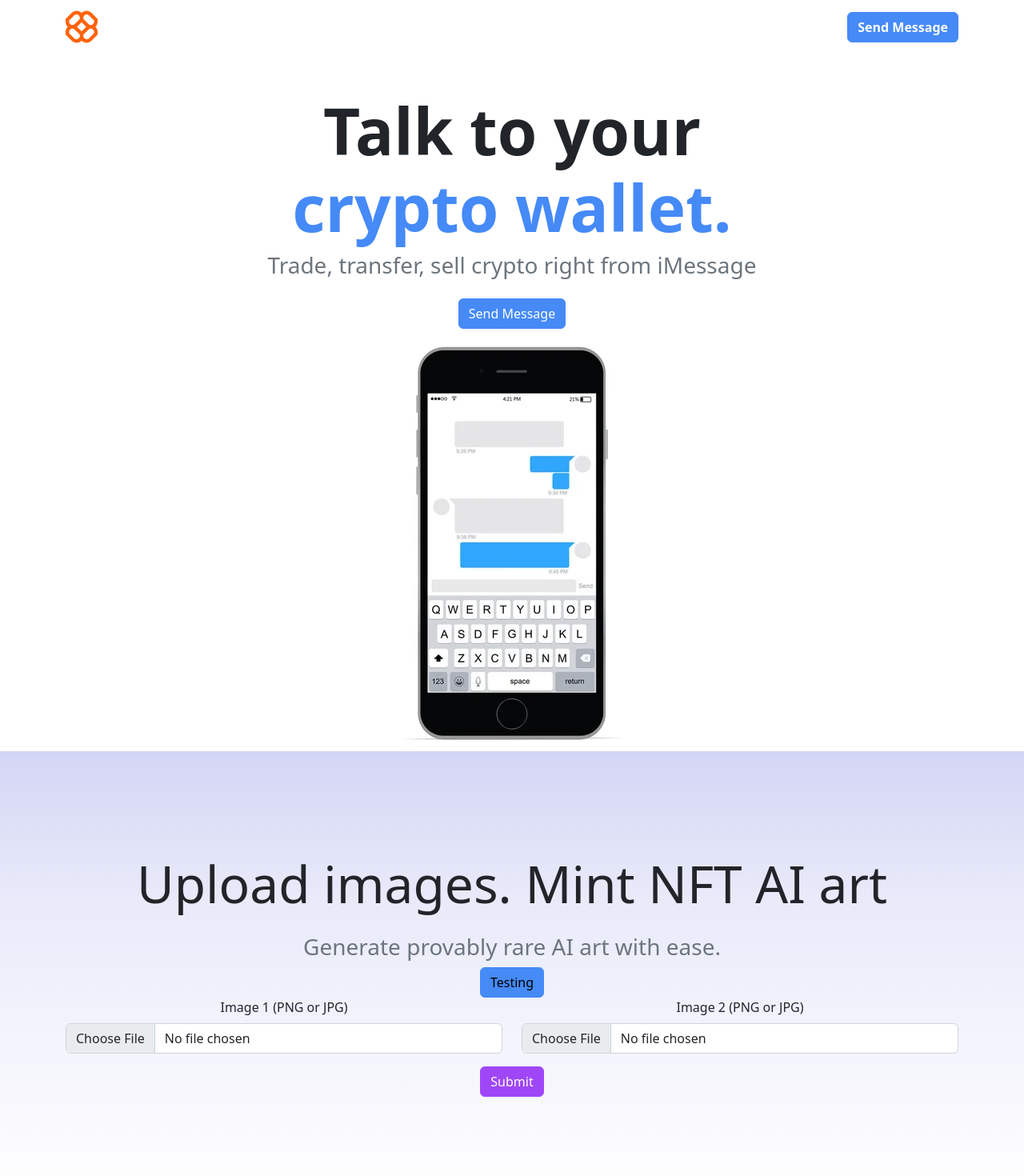
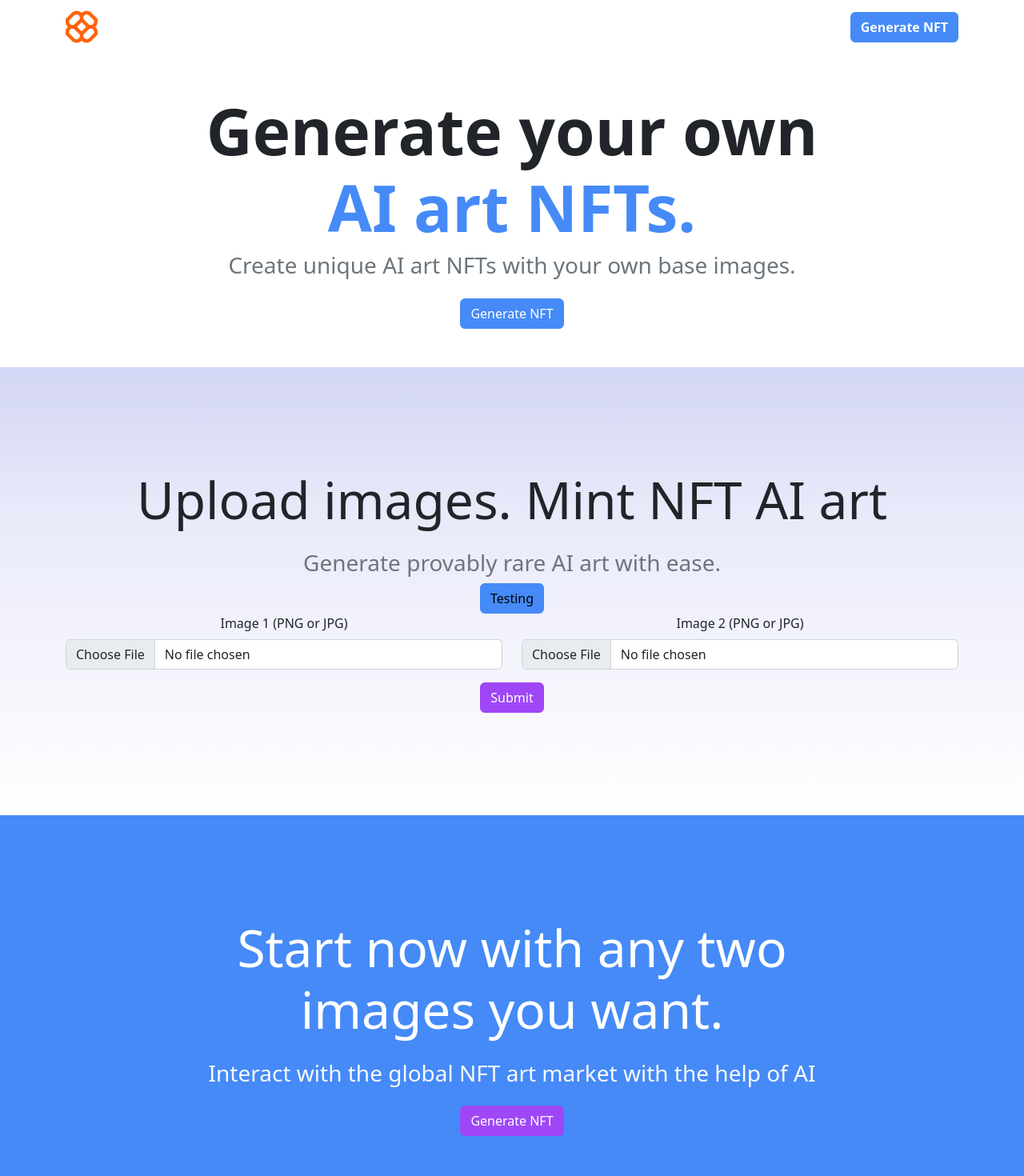
Before and after one commit to akhilpotla/llm-image-blender, a React (Create React App) app in the folder client/: page / in a window 1280 px wide. Shown: the top 1470 px of the page at 80% size. Built offline with nearby package versions, Linux system fonts and the light colour scheme.

Commit message:
Updated copy for the landing page

```diff
--- a/client/src/components/FirstLandingTile.js
+++ b/client/src/components/FirstLandingTile.js
@@ -1,29 +1,28 @@
-import React from 'react';
-import Button from 'react-bootstrap/Button';
-import Container from 'react-bootstrap/Container';
-
-import messages from '../imessages.png';
-
+import React from "react";
+import Button from "react-bootstrap/Button";
+import Container from "react-bootstrap/Container";
 
 const FirstLandingTile = () => {
   return (
-    <Container className="pt-5">
+    <Container className="pt-5 pb-5">
       <h1>
         <b>
-          Talk to your
+          Generate your own
           <span className="text-primary">
-            <br/>crypto wallet.
+            <br />
+            AI art NFTs.
           </span>
         </b>
       </h1>
-      <h3 className="text-muted">Trade, transfer, sell crypto right from iMessage</h3>
-      <Button className="mt-3 text-white"variant="primary">
-        Send Message
+      <h3 className="text-muted">
+        Create unique AI art NFTs with your own base images.
+      </h3>
+      <Button className="mt-3 text-white" variant="primary">
+        Generate NFT
       </Button>
-      <br/>
-      <img className="trim mt-3" src={messages} alt="imessages"/>
+      <br />
     </Container>
-  )
-}
+  );
+};
 
 export default FirstLandingTile;
--- a/client/src/components/Navigation.js
+++ b/client/src/components/Navigation.js
@@ -1,24 +1,25 @@
-import React from 'react';
-import Button from 'react-bootstrap/Button';
-import Container from 'react-bootstrap/Container';
-import Navbar from 'react-bootstrap/Navbar';
+import React from "react";
+import Button from "react-bootstrap/Button";
+import Container from "react-bootstrap/Container";
+import Navbar from "react-bootstrap/Navbar";
 
-import logo from '../logoipsum-298.svg';
-
+import logo from "../logoipsum-298.svg";
 
 const Navigation = () => {
   return (
     <Navbar expand="md">
       <Container>
-        <Navbar.Brand><img src={logo} alt="Logo"/></Navbar.Brand>
+        <Navbar.Brand>
+          <img src={logo} alt="Logo" />
+        </Navbar.Brand>
         <Navbar.Collapse className="justify-content-end">
-          <Button className="text-white"variant="primary">
-            <b>Send Message</b>
+          <Button className="text-white" variant="primary">
+            <b>Generate NFT</b>
           </Button>
         </Navbar.Collapse>
       </Container>
     </Navbar>
-  )
-}
+  );
+};
 
 export default Navigation;
--- a/client/src/components/ThirdLandingTile.js
+++ b/client/src/components/ThirdLandingTile.js
@@ -1,22 +1,23 @@
-import React from 'react';
-import Button from 'react-bootstrap/Button';
-import Container from 'react-bootstrap/Container';
-
+import React from "react";
+import Button from "react-bootstrap/Button";
+import Container from "react-bootstrap/Container";
 
 const ThirdLandingTile = () => {
   return (
     <div className="bg-primary">
       <Container className="pt-8 pb-8">
         <h2 className="text-white">
-          Start now with a simple <br/> text message
+          Start now with any two <br /> images you want.
         </h2>
-        <h3 className="pt-3 text-offwhite">Interact with a global financial system with the help of AI</h3>
-        <Button className="mt-3 text-white"variant="secondary">
-          Send Message
+        <h3 className="pt-3 text-offwhite">
+          Interact with the global NFT art market with the help of AI
+        </h3>
+        <Button className="mt-3 text-white" variant="secondary">
+          Generate NFT
         </Button>
       </Container>
     </div>
-  )
-}
+  );
+};
 
 export default ThirdLandingTile;
```
